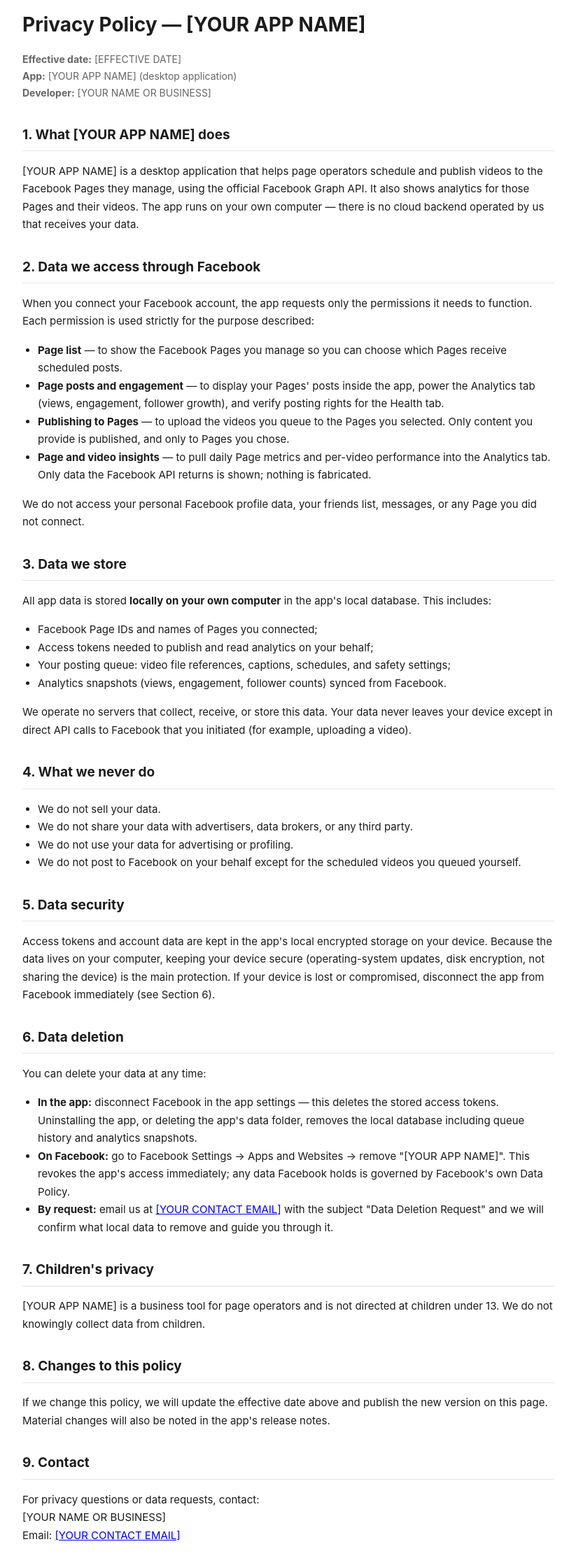
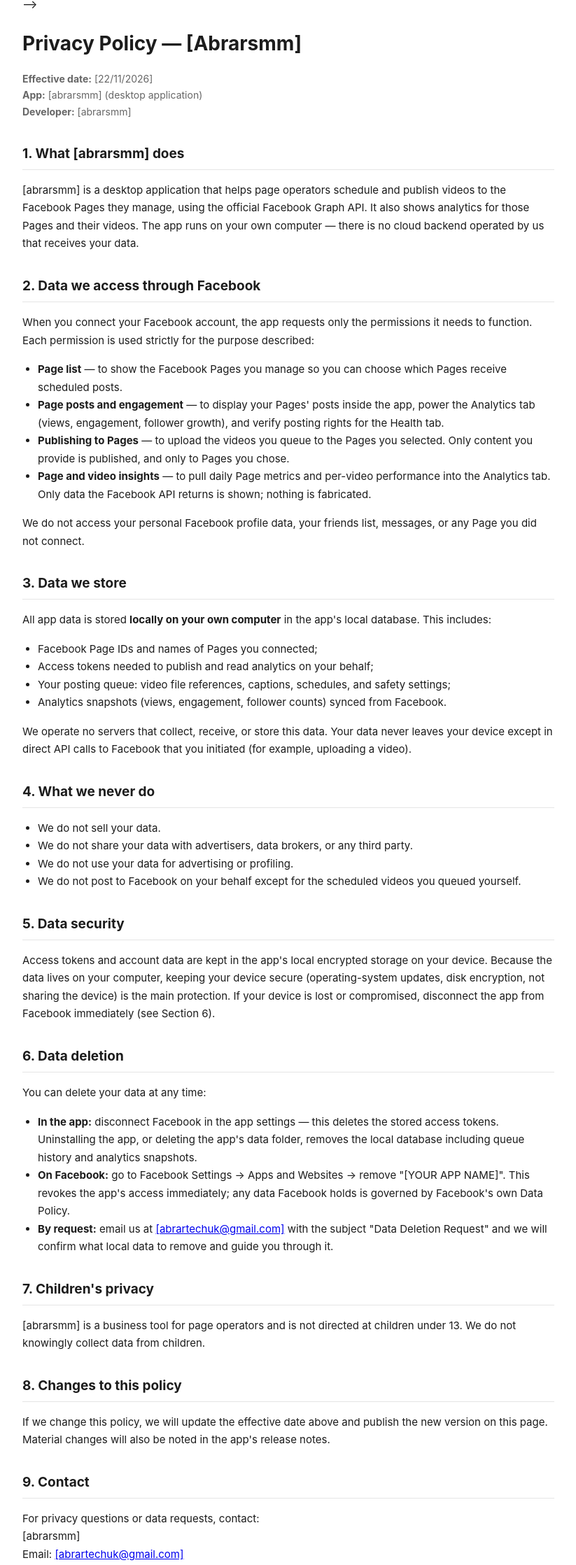
Before and after one commit to abrarsmm/abrarsmm, a plain HTML site: page index.html in a window 1280 px wide. Shown: the part 39-2276 px from the top of the page at 70% size, without its empty margins (228-1051 px from the left). Drawn offline with Linux system fonts and the light colour scheme.

Commit message:
Update index.html

```diff
--- a/index.html
+++ b/index.html
@@ -1,41 +1,9 @@
-<!DOCTYPE html>
-<!--
-  ============================================================
-  PRIVACY POLICY TEMPLATE — FOR STUDENTS CREATING THEIR OWN
-  FACEBOOK APP (page management / video uploading app)
-  ============================================================
-  HOW TO USE THIS FILE (these instructions are invisible on
-  the published page — only you see them here):
-
-  1. Replace EVERYTHING in [SQUARE BRACKETS] with your own
-     details. There are 4 things to fill in:
-       [YOUR APP NAME]          — the Display name of your app
-                                  in the Meta dashboard
-       [YOUR NAME OR BUSINESS]  — your name, or your business
-                                  name if you have one
-       [YOUR CONTACT EMAIL]     — an email you actually check
-                                  (appears twice — replace both)
-       [EFFECTIVE DATE]         — today's date
-  2. Do NOT delete any section. Meta checks that the policy
-     covers what data the app accesses and how to delete it.
-  3. HOST IT FREE (no domain needed), then paste the link in
-     the Meta dashboard field "Privacy policy URL":
-       • GitHub Pages: create a free repo, upload this file,
-         enable Pages — your link looks like
-         https://[username].github.io/[repo]/privacy-policy.html
-       • Netlify Drop: drag this file onto drop.netlify.com —
-         you get a free link instantly
-       • Google Sites: create a free site, paste this text in
-  4. This file is already named index.html — upload it as-is,
-     or share this repo so students can FORK it and edit it
-     online (pencil icon) without downloading anything.
-  ============================================================
 -->
 <html lang="en">
 <head>
 <meta charset="UTF-8">
 <meta name="viewport" content="width=device-width, initial-scale=1.0">
-<title>Privacy Policy — [YOUR APP NAME]</title>
+<title>Privacy Policy — [AbrarSMM]</title>
 <style>
   body { font-family: -apple-system, "Segoe UI", Roboto, Arial, sans-serif; line-height: 1.7; color: #1c1c1c; max-width: 760px; margin: 0 auto; padding: 32px 20px 64px; }
   h1 { font-size: 28px; margin-bottom: 4px; }
@@ -48,13 +16,13 @@
 </head>
 <body>
 
-<h1>Privacy Policy — [YOUR APP NAME]</h1>
-<p class="meta"><strong>Effective date:</strong> [EFFECTIVE DATE]<br>
-<strong>App:</strong> [YOUR APP NAME] (desktop application)<br>
-<strong>Developer:</strong> [YOUR NAME OR BUSINESS]</p>
+<h1>Privacy Policy — [Abrarsmm]</h1>
+<p class="meta"><strong>Effective date:</strong> [22/11/2026]<br>
+<strong>App:</strong> [abrarsmm] (desktop application)<br>
+<strong>Developer:</strong> [abrarsmm]</p>
 
-<h2>1. What [YOUR APP NAME] does</h2>
-<p>[YOUR APP NAME] is a desktop application that helps page operators schedule and publish videos to the Facebook Pages they manage, using the official Facebook Graph API. It also shows analytics for those Pages and their videos. The app runs on your own computer — there is no cloud backend operated by us that receives your data.</p>
+<h2>1. What [abrarsmm] does</h2>
+<p>[abrarsmm] is a desktop application that helps page operators schedule and publish videos to the Facebook Pages they manage, using the official Facebook Graph API. It also shows analytics for those Pages and their videos. The app runs on your own computer — there is no cloud backend operated by us that receives your data.</p>
 
 <h2>2. Data we access through Facebook</h2>
 <p>When you connect your Facebook account, the app requests only the permissions it needs to function. Each permission is used strictly for the purpose described:</p>
@@ -92,19 +60,19 @@
 <ul>
   <li><strong>In the app:</strong> disconnect Facebook in the app settings — this deletes the stored access tokens. Uninstalling the app, or deleting the app's data folder, removes the local database including queue history and analytics snapshots.</li>
   <li><strong>On Facebook:</strong> go to Facebook Settings → Apps and Websites → remove "[YOUR APP NAME]". This revokes the app's access immediately; any data Facebook holds is governed by Facebook's own Data Policy.</li>
-  <li><strong>By request:</strong> email us at <a href="mailto:[YOUR CONTACT EMAIL]">[YOUR CONTACT EMAIL]</a> with the subject "Data Deletion Request" and we will confirm what local data to remove and guide you through it.</li>
+  <li><strong>By request:</strong> email us at <a href="mailto:[abrartechuk@gmail.com]">[abrartechuk@gmail.com]</a> with the subject "Data Deletion Request" and we will confirm what local data to remove and guide you through it.</li>
 </ul>
 
 <h2>7. Children's privacy</h2>
-<p>[YOUR APP NAME] is a business tool for page operators and is not directed at children under 13. We do not knowingly collect data from children.</p>
+<p>[abrarsmm] is a business tool for page operators and is not directed at children under 13. We do not knowingly collect data from children.</p>
 
 <h2>8. Changes to this policy</h2>
 <p>If we change this policy, we will update the effective date above and publish the new version on this page. Material changes will also be noted in the app's release notes.</p>
 
 <h2>9. Contact</h2>
 <p>For privacy questions or data requests, contact:<br>
-[YOUR NAME OR BUSINESS]<br>
-Email: <a href="mailto:[YOUR CONTACT EMAIL]">[YOUR CONTACT EMAIL]</a></p>
+[abrarsmm]<br>
+Email: <a href="mailto:[abrartechuk@gmail.com]">[abrartechuk@gmail.com]</a></p>
 
 <p class="brand">[YOUR APP NAME] · [YOUR NAME OR BUSINESS]</p>
 
```
